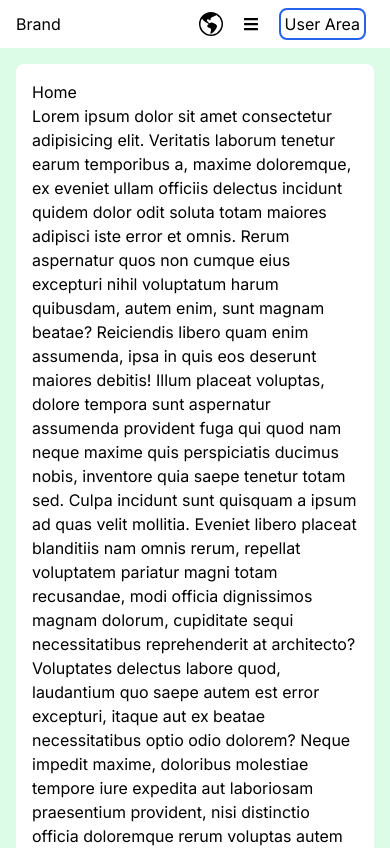
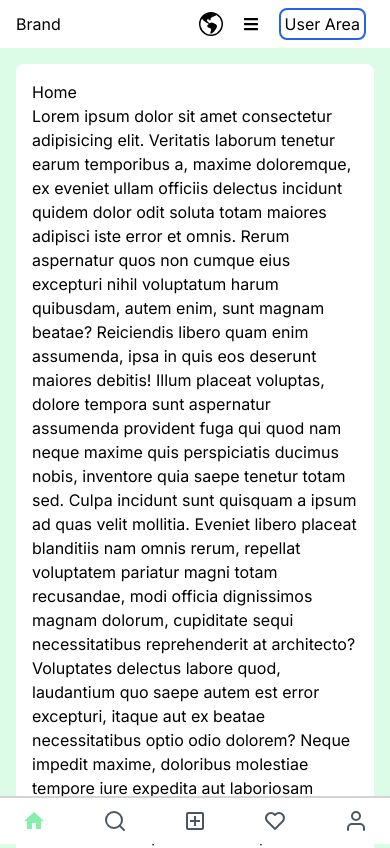
Before and after one commit to Jaycoda/devempower, a Next.js app: page / in a window 390 px wide. Shown: the top 848 px of the page. Built offline with nearby package versions, Linux system fonts and the light colour scheme.

Commit message:
added fixed mobile footer icon

```diff
--- a/components/layout/MainLayout.jsx
+++ b/components/layout/MainLayout.jsx
@@ -5,6 +5,7 @@ import { MenuContext } from "@/context/MenuContext";
 
 import MainHeader from "./layout-section/MainHeader";
 import MainSideBar from "./layout-section/MainSideBar";
+import MobileButtonNavigation from "./layout-section/MobileButtonNavigation";
 
 const MainLayout = ({ children }) => {
   const { open } = useContext(MenuContext);
@@ -15,6 +16,7 @@ const MainLayout = ({ children }) => {
         <MainHeader />
         <main className="lg:ml-[280px]">{children}</main>
       </div>
+      <MobileButtonNavigation />
     </div>
   );
 };
--- /dev/null
+++ b/components/layout/layout-section/MobileButtonNavigation.jsx
@@ -0,0 +1,40 @@
+import React from "react";
+import { usePathname } from "next/navigation";
+
+// icons
+import { BiHeart } from "react-icons/bi";
+import { FiSearch, FiUser } from "react-icons/fi";
+import { MdHome, MdOutlineAddBox } from "react-icons/md";
+import Link from "next/link";
+
+const navButtonsList = [
+  { id: 1, label: "Home", icon: <MdHome />, path: "/" },
+  { id: 2, label: "Search", icon: <FiSearch />, path: "/search" },
+  { id: 3, label: "Add", icon: <MdOutlineAddBox />, path: "/add" },
+  { id: 4, label: "Favorites", icon: <BiHeart />, path: "/favorites" },
+  { id: 5, label: "User Area", icon: <FiUser />, path: "/users" },
+];
+
+const MobileButtonNavigation = () => {
+  const path = usePathname();
+
+  return (
+    <div className="fixed bottom-0 left-0 right-0 w-full h-12 bg-white sm:hidden">
+      <div className="flex justify-around items-center h-12 gap-x-3 border-t-2 border-t-gray-300">
+        {navButtonsList.map((item) => (
+          <Link
+            key={item.id}
+            href={item.path}
+            className={` text-2xl ${
+              path === item.path ? "text-green-300" : "text-gray-600"
+            }`}
+          >
+            {item.icon}
+          </Link>
+        ))}
+      </div>
+    </div>
+  );
+};
+
+export default MobileButtonNavigation;
```
Also changed, not shown: middleware.js (added, +9 -0 lines).
